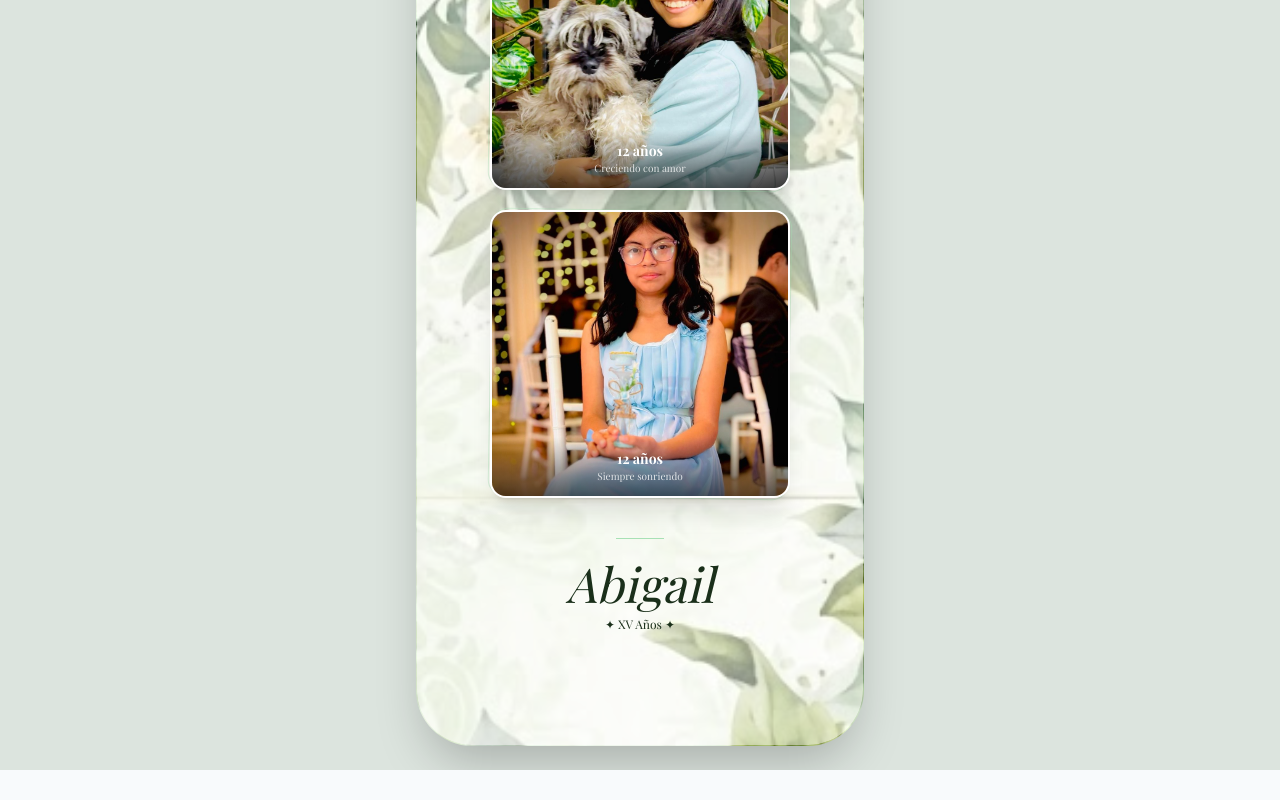
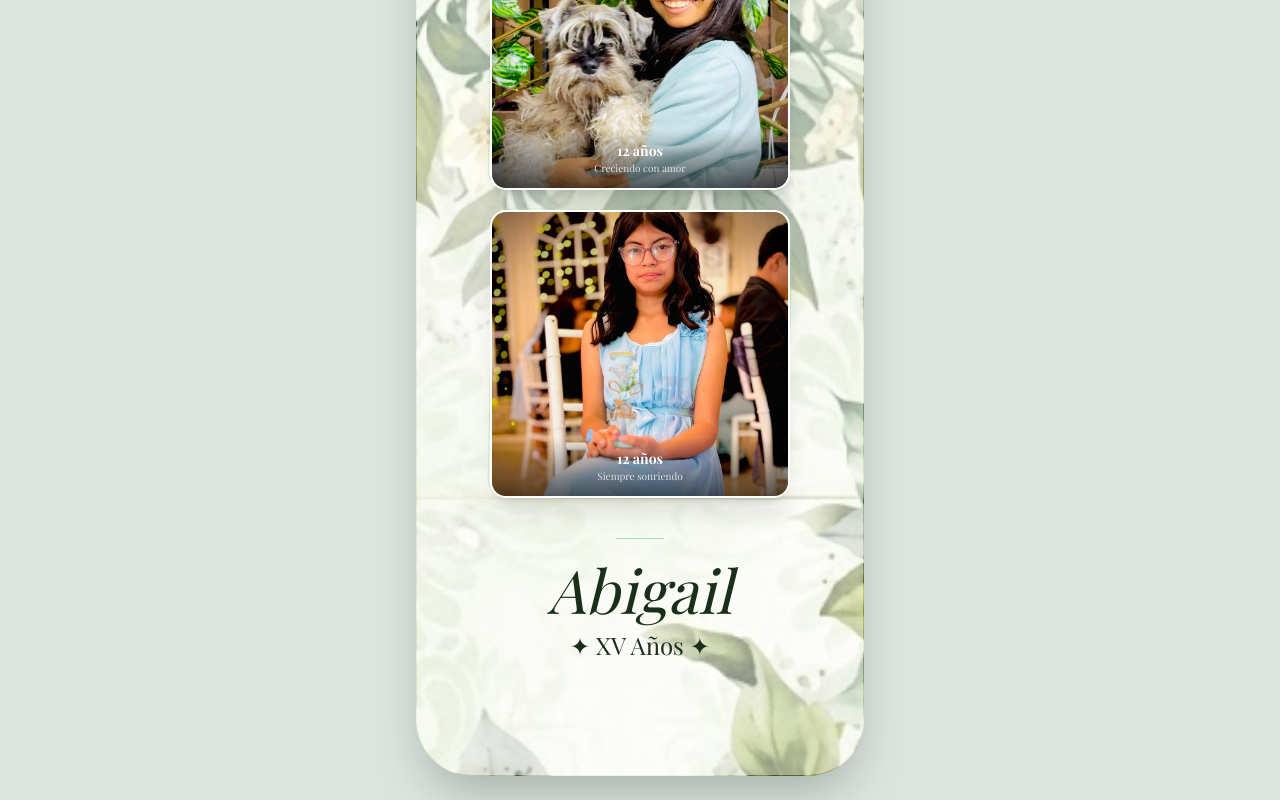
Before and after one commit to Harol20Medina/XV_ABI, a React (Vite) app: page / in a window 1280 px wide. Shown: the part 3706-4506 px from the top of the page. Before the commit the page ends 4476 px from the top, so only its background shows below. Built offline with nearby package versions, Linux system fonts and the light colour scheme; the HTML template or start-up script is replaced by a standard one; a web font is replaced by a local one.

Commit message:
Textos y corona 2 tonos más oscuros, eliminadas flores decorativas

```diff
--- a/src/App.jsx
+++ b/src/App.jsx
@@ -287,8 +287,8 @@ export default function App() {
 
             <div className="mt-10">
               <div className="w-12 h-px bg-[#A8E1B5] mx-auto mb-5"></div>
-              <p className="font-serif text-5xl text-[#1A2F1A] italic">Abigail</p>
-              <p className="text-[12px] text-[#1A2F1A] mt-2">✦ XV Años ✦</p>
+              <p className="font-serif text-6xl text-[#1A2F1A] italic">Abigail</p>
+              <p className="text-[24px] text-[#1A2F1A] mt-2">✦ XV Años ✦</p>
             </div>
           </footer>
         </div>
```
